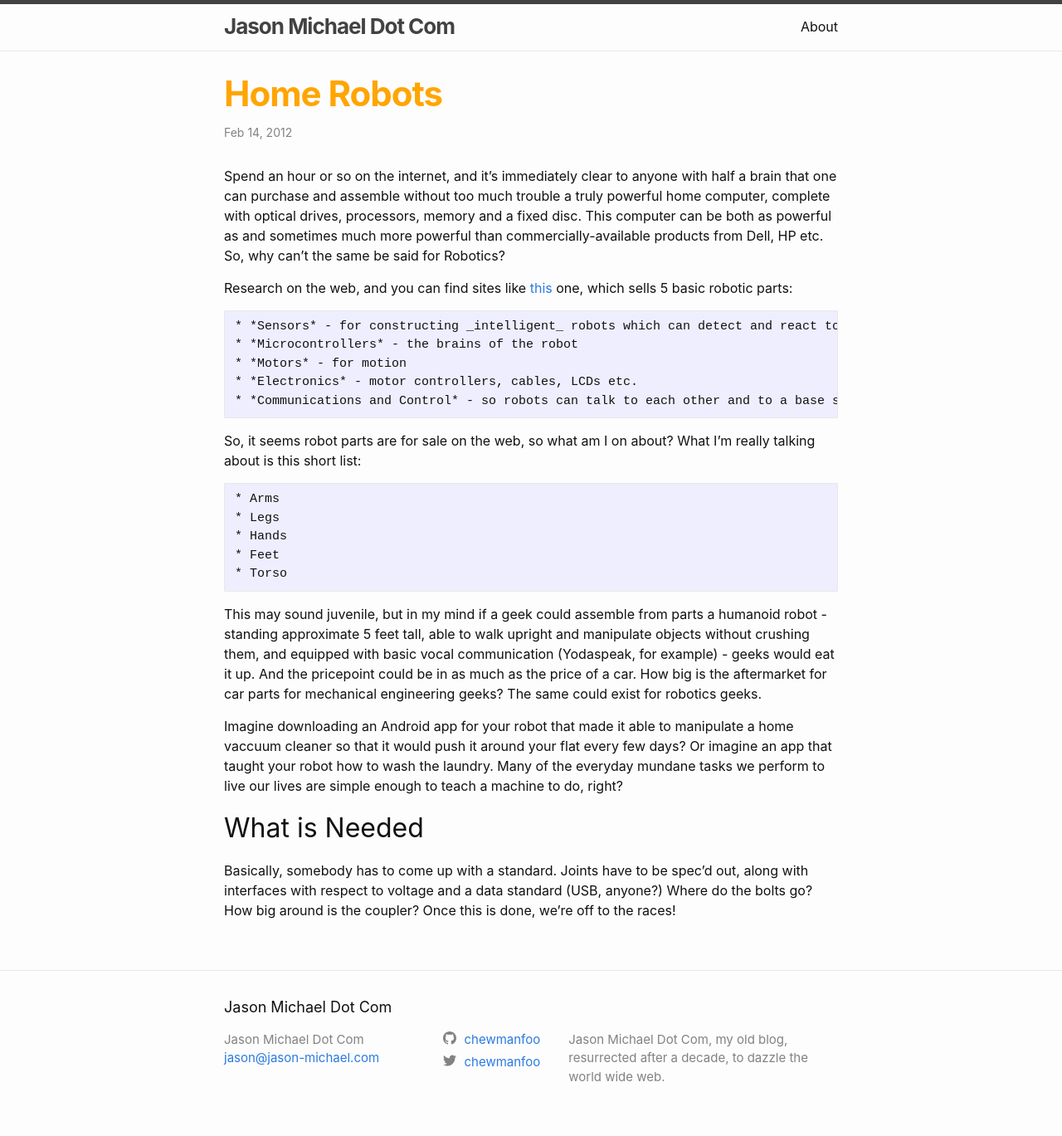
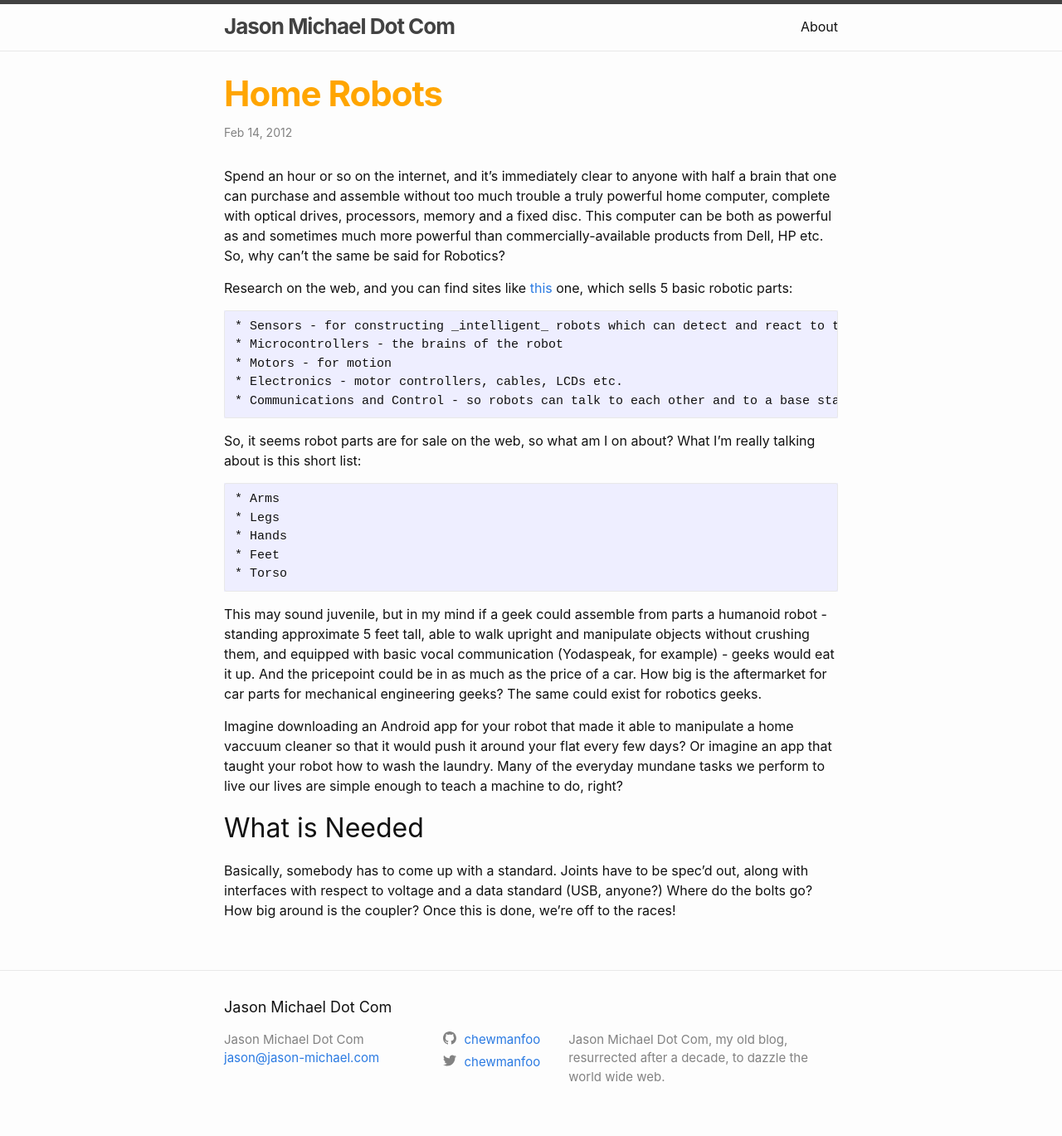
Before and after one commit to chewmanfoo/github-pages-with-docker, a Jekyll site: the page built from _posts/2012-02-14-home-robotics.markdown, in a window 1280 px wide. Shown: the whole page at 83% size. Built offline with Jekyll 4.4.1, drawn with Linux system fonts in a browser that asks for light colours.

Commit message:
fix list

```diff
--- a/_posts/2012-02-14-home-robotics.markdown
+++ b/_posts/2012-02-14-home-robotics.markdown
@@ -12,11 +12,11 @@ Spend an hour or so on the internet, and it's immediately clear to anyone with h
 
 Research on the web, and you can find sites like [this][robot-parts] one, which sells 5 basic robotic parts:
 
-    * *Sensors* - for constructing _intelligent_ robots which can detect and react to their environment
-    * *Microcontrollers* - the brains of the robot
-    * *Motors* - for motion
-    * *Electronics* - motor controllers, cables, LCDs etc.
-    * *Communications and Control* - so robots can talk to each other and to a base station
+    * Sensors - for constructing _intelligent_ robots which can detect and react to their environment
+    * Microcontrollers - the brains of the robot
+    * Motors - for motion
+    * Electronics - motor controllers, cables, LCDs etc.
+    * Communications and Control - so robots can talk to each other and to a base station
 
 So, it seems robot parts are for sale on the web, so what am I on about?  What I'm really talking about is this short list:
 
```
